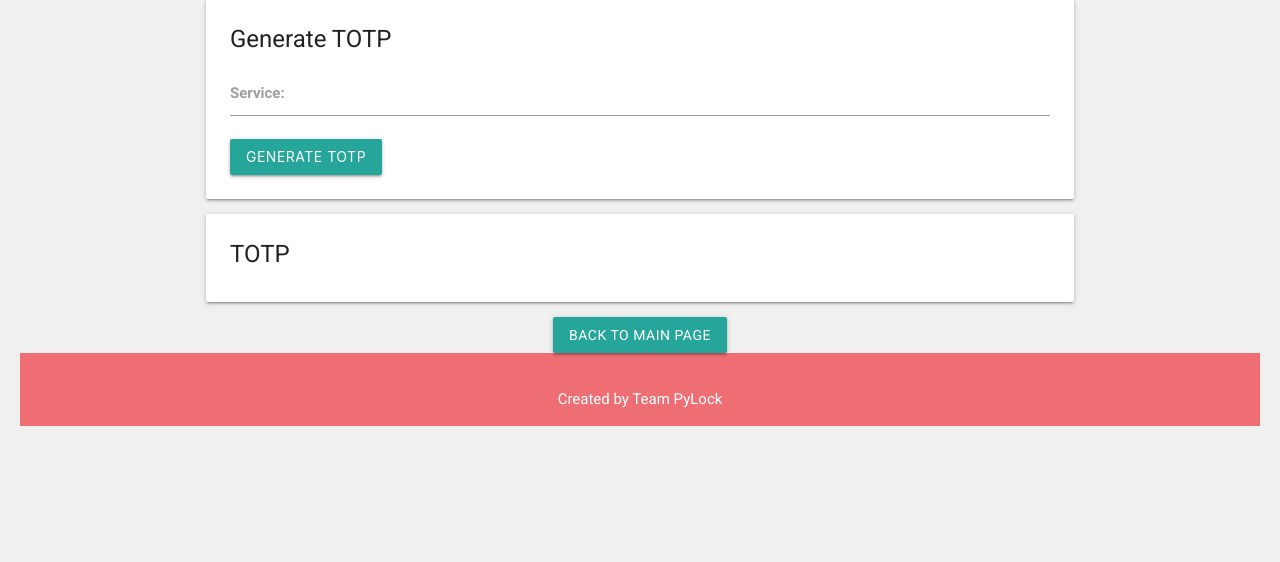
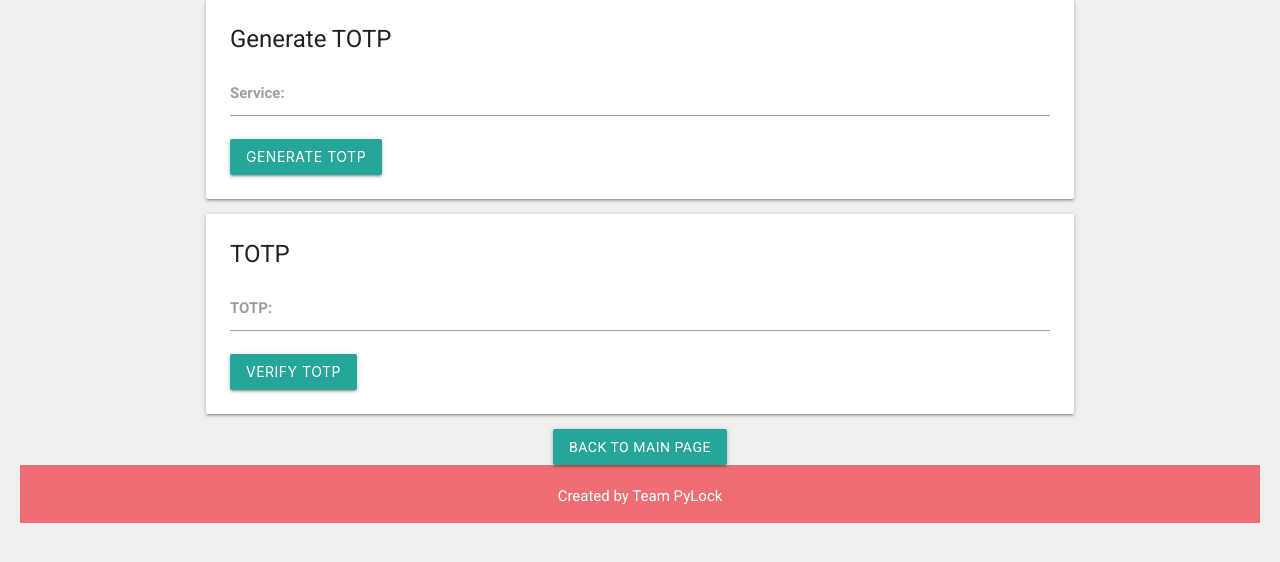
Before and after one commit to harshil748/PyLock, a Flask app: page /totp in a window 1280 px wide. Shown: the part 208-770 px from the top of the page. Run offline with Flask 3, Linux system fonts and the light colour scheme.

Commit message:
web site formatting changes

```diff
--- a/templates/totp.html
+++ b/templates/totp.html
@@ -35,6 +35,12 @@
             <article class="card">
                 <div class="card-content">
                     <span class="card-title">TOTP</span>
+                    <form>
+                        <div class="input-field">
+                            <label for="totp">TOTP:</label>
+                            <input type="text" id="totp" name="totp" required>
+                        </div>
+                        <button class="btn waves-effect waves-light" type="button" onclick="verifyTOTP()">Verify TOTP</button>
                     <p id="totp-display"></p>
                 </div>
             </article>
@@ -47,7 +53,7 @@
         <div class="container">
             <div class="row">
                 <div class="col s12">
-                    <p class="center-align">Created by Team PyLock</p>
+                    <p class="center-align" style="margin-top: 0;">Created by Team PyLock</p>
                 </div>
             </div>
         </div>
```
